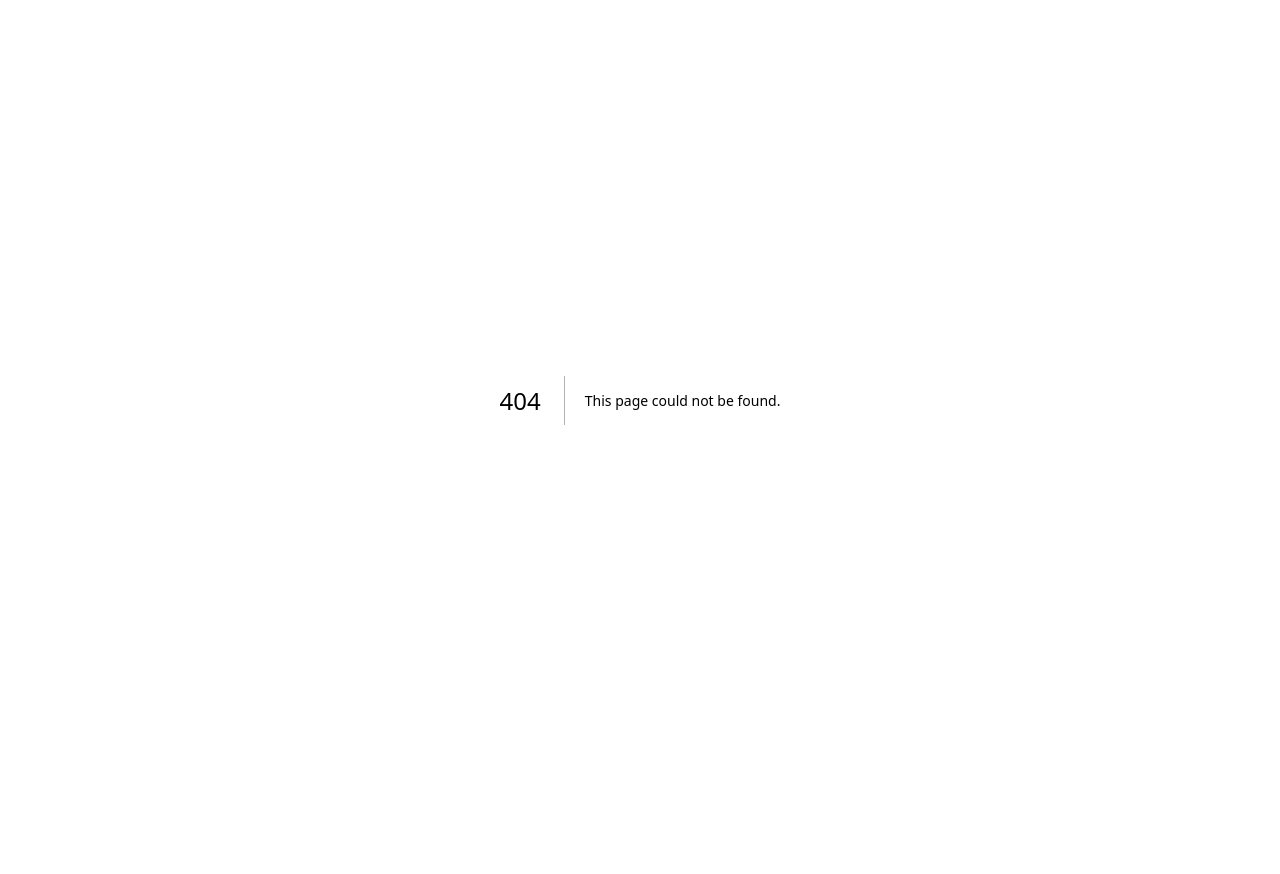
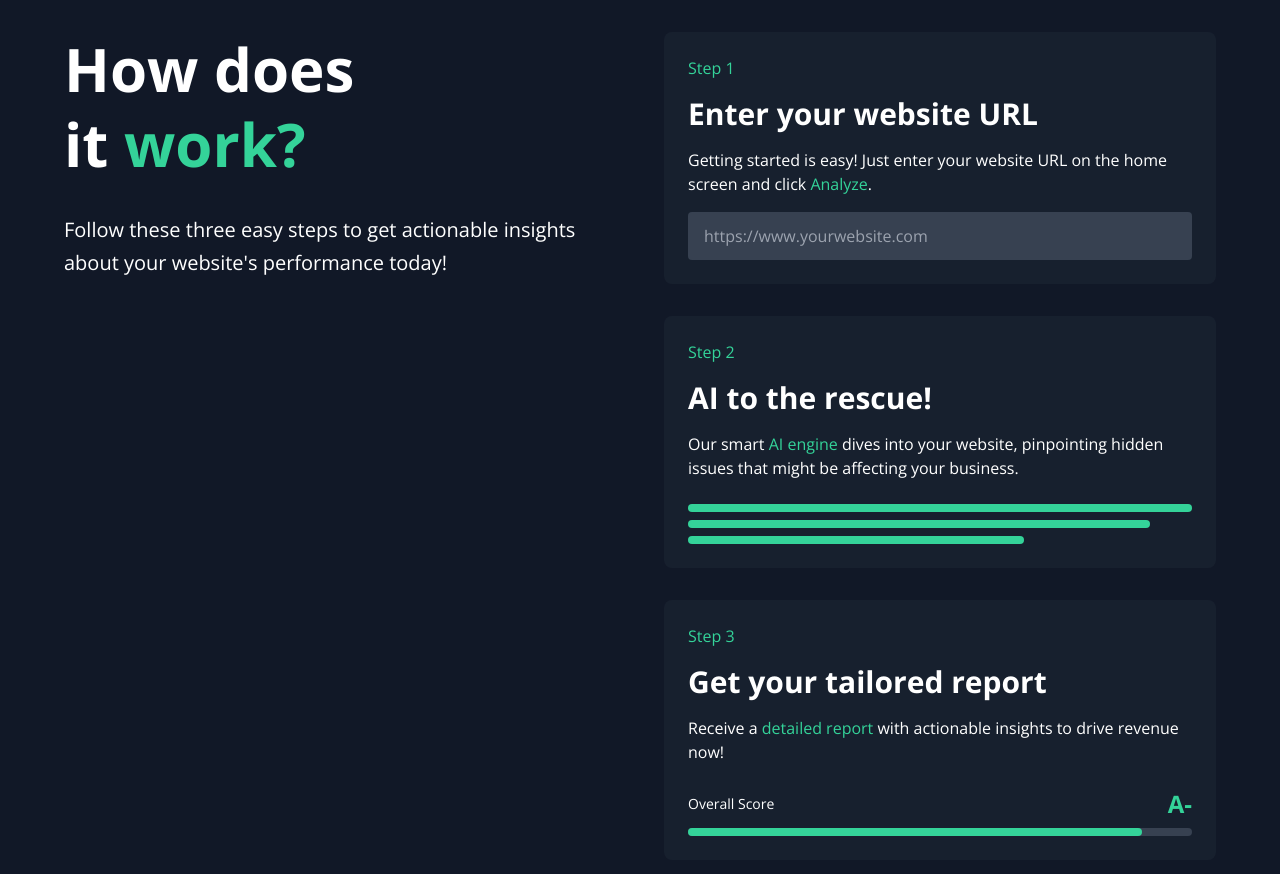
Before and after one commit to ShaYri12/web-review-with-ai, a Next.js app: page /how-it-works in a window 1280 px wide. Before the commit this address had no page. Shown: the top 874 px of the page. Before the commit the page ends 800 px from the top, so only its background shows below. Built offline with nearby package versions, Linux system fonts and the light colour scheme.

Commit message:
working on new page

```diff
--- /dev/null
+++ b/app/how-it-works/page.tsx
@@ -0,0 +1,76 @@
+export default function HowItWorks() {
+  return (
+    <div className="min-h-screen bg-gray-900 text-white p-8">
+      <div className="max-w-6xl mx-auto grid md:grid-cols-2 gap-12 items-start">
+        {/* Left Column */}
+        <div>
+          <h1 className="text-6xl font-bold leading-tight mb-8">
+            How does{" "}
+            <div>
+              it <span className="text-emerald-400">work?</span>
+            </div>
+          </h1>
+          <p className="text-xl leading-relaxed">
+            Follow these three easy steps to get actionable insights about your
+            website's performance today!
+          </p>
+        </div>
+
+        {/* Right Column - Steps */}
+        <div className="space-y-8">
+          {/* Step 1 */}
+          <div className="bg-gray-800/50 rounded-lg p-6">
+            <div className="text-emerald-400 mb-4">Step 1</div>
+            <h2 className="text-3xl font-bold mb-4">Enter your website URL</h2>
+            <p className="mb-4">
+              Getting started is easy! Just enter your website URL on the home
+              screen and click <span className="text-emerald-400">Analyze</span>
+              .
+            </p>
+            <input
+              type="url"
+              placeholder="https://www.yourwebsite.com"
+              className="w-full bg-gray-700 rounded px-4 py-3 text-white placeholder-gray-400 focus:outline-none focus:ring-2 focus:ring-emerald-400"
+            />
+          </div>
+
+          {/* Step 2 */}
+          <div className="bg-gray-800/50 rounded-lg p-6">
+            <div className="text-emerald-400 mb-4">Step 2</div>
+            <h2 className="text-3xl font-bold mb-4">AI to the rescue!</h2>
+            <p className="mb-6">
+              Our smart <span className="text-emerald-400">AI engine</span>{" "}
+              dives into your website, pinpointing hidden issues that might be
+              affecting your business.
+            </p>
+            <div className="space-y-2">
+              <div className="h-2 bg-emerald-400 rounded-full w-full"></div>
+              <div className="h-2 bg-emerald-400 rounded-full w-11/12"></div>
+              <div className="h-2 bg-emerald-400 rounded-full w-8/12"></div>
+            </div>
+          </div>
+
+          {/* Step 3 */}
+          <div className="bg-gray-800/50 rounded-lg p-6">
+            <div className="text-emerald-400 mb-4">Step 3</div>
+            <h2 className="text-3xl font-bold mb-4">
+              Get your tailored report
+            </h2>
+            <p className="mb-6">
+              Receive a{" "}
+              <span className="text-emerald-400">detailed report</span> with
+              actionable insights to drive revenue now!
+            </p>
+            <div className="flex items-center justify-between mb-2">
+              <div className="text-sm">Overall Score</div>
+              <div className="text-2xl font-bold text-emerald-400">A-</div>
+            </div>
+            <div className="h-2 rounded-full bg-gray-700">
+              <div className="h-2 rounded-full bg-emerald-400 w-[90%]"></div>
+            </div>
+          </div>
+        </div>
+      </div>
+    </div>
+  );
+}
```
Also changed, not shown: app/about/page.tsx (renamed from app/about/page.js).
